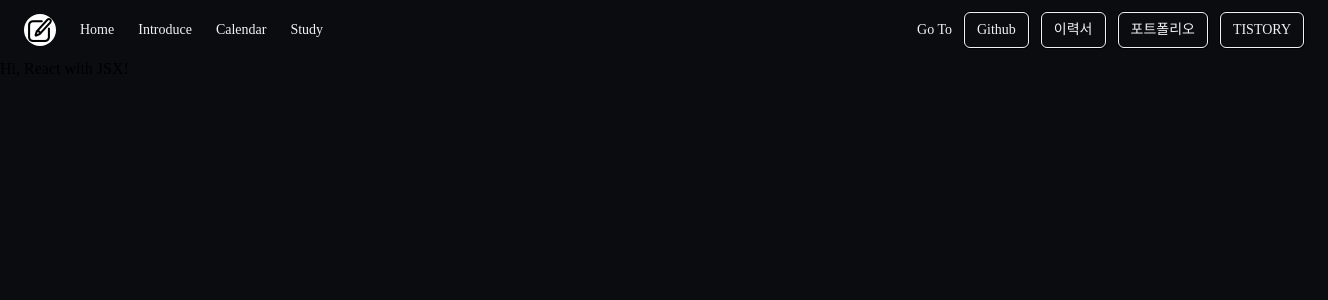
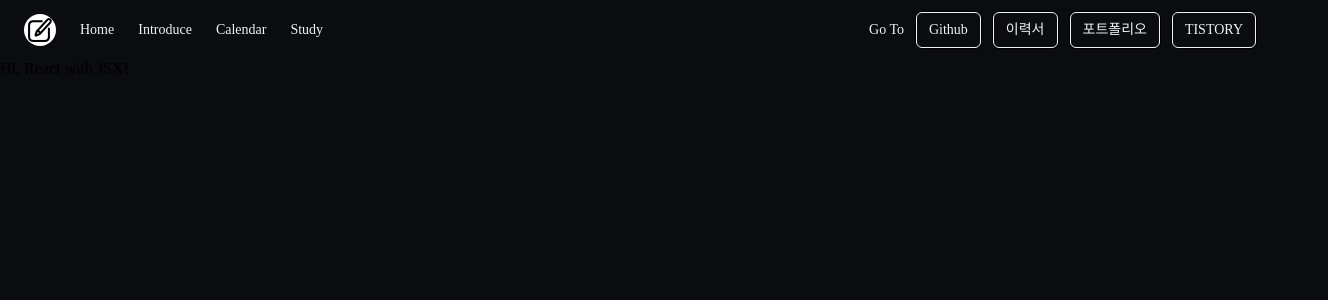
Before and after one commit to vinitus/practice-react, a React app: page / in a window 1280 px wide. Shown: the top 300 px of the page, 1328 px wide, since content can reach past the window. Built offline with nearby package versions, Linux system fonts and the light colour scheme.

Commit message:
css: max-width 제거 및 width 조정

```diff
--- a/src/components/HeaderComponent.tsx
+++ b/src/components/HeaderComponent.tsx
@@ -19,9 +19,8 @@ const Header = styled.header`
 const Nav = styled.nav`
   display: flex;
   align-items: center;
-  max-width: 1400px;
+  width: calc(100% - 48px);
   margin: 0 auto;
-  width: 100%;
   padding: 4px 24px;
 `;
 
@@ -87,7 +86,6 @@ const ContactLink = styled.a`
   font-weight: 500;
   padding: 0 12px;
   box-shadow: 0 0 0 1px black;
-  max-width: 100%;
   display: flex;
   justify-content: center;
   align-items: center;
```
